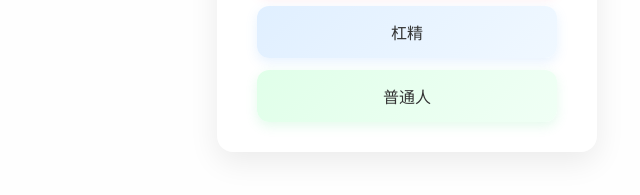
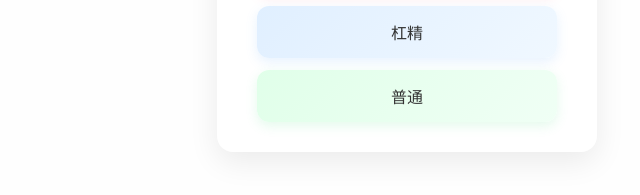
Before and after one commit to 114514zhao/114514zhao.github.io, a plain HTML site: page index.html in a window 1280 px wide. Shown: the part 397-592 px from the top of the page, 233-873 px from the left. Drawn offline with Linux system fonts and the light colour scheme.

Commit message:
Update index.html

```diff
--- a/index.html
+++ b/index.html
@@ -230,7 +230,7 @@
       <div class="character-buttons">
         <button class="char-btn nezhacolor" data-character="nezha">哪吒</button>
         <button class="char-btn gangjingcolor" data-character="gangjing">杠精</button>
-        <button class="char-btn normalcolor" data-character="normal">普通人</button>
+        <button class="char-btn normalcolor" data-character="normal">普通</button>
       </div>
     </div>
   </div>
```
